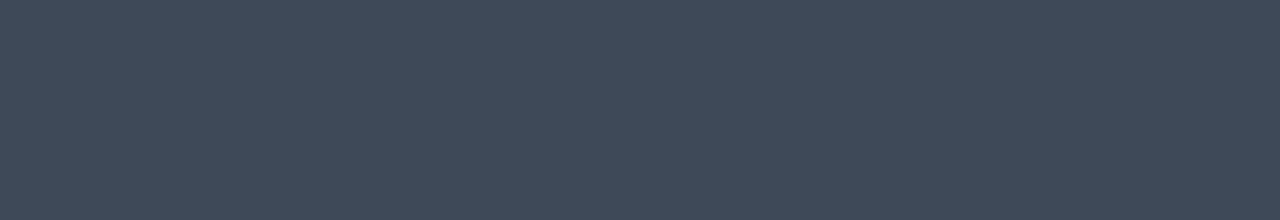
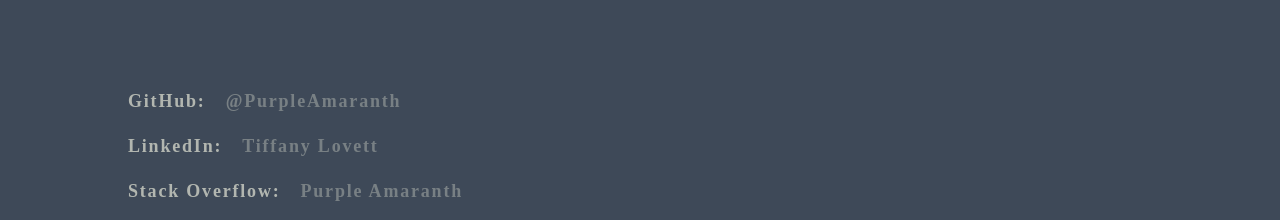
Before and after one commit to PurpleAmaranth/react-portfolio, a React (Create React App) app: page / in a window 1280 px wide. Shown: the part 831-1051 px from the top of the page. Before the commit the page ends 921 px from the top, so only its background shows below. Built offline with nearby package versions, Linux system fonts and the light colour scheme.

Commit message:
Working on links and fixing images.

```diff
--- a/src/components/Experience.js
+++ b/src/components/Experience.js
@@ -4,28 +4,53 @@
   return (
       <section className="my-5">
         <div className="my-2">
+          <section>
+            <header id="Qualifications" class="section-title">Qualifications</header>
+                <h3 class="section-heading">Skills</h3>
+                    <ul>
                         <h3>Languages</h3>
-          <ul>C++, Python, Bash, HTML/CSS, JavaScript, JQuery, React, Bootstrap, NodeJS, Express, MySQL, Sequelize, MongoDB, Mongoose, GraphQL</ul>
+                            <ul>Python, Bash, HTML/CSS, JavaScript, NodeJS, mySQL</ul>
                         <h3>Certificates</h3>
+                            <ul>DU-Full Stack Coding Bootcamp - 2021</ul>
+                            <ul>Networking++ - RRCC Course 2021 - Test Pending</ul>
+                        <h3>Degrees</h3>
+                            <h4>Colorado School of Mines</h4>
+                                <ul>M.S. Computer Science - Ongoing</ul>
+                            <h4>Johnson County Community College</h4>
+                                <ul>A.A. Liberal Arts - 2008</ul>
+                    </ul>
+        </section>
+
+        <section>
+            <header id="Experience" class="section-title">Experience</header>
+
+                <h3 class="section-heading">Volunteering</h3>
                     <ul>
-              <h4>University of Denver -Full Stack Flex - Coding Bootcamp</h4>
-                  <ul>Awarded 2021</ul>
-              <h4>Networking++</h4>
-                  <ul>RRCC Course 2020 - Test Pending</ul>
+                        <h3 class="section-topic">Coding</h3>
+                            <ul class="section-info">Kansas City Women in Technology - 2019</ul>
+                            <ul class="section-info">Compile KC - 2018</ul>
+                            <ul class="section-info">Shamhacks - 2018</ul>
+                        <h3 class="section-topic">Community</h3>
+                            <ul class="section-info">Habitat for Humanity - 2019</ul>
+                            <ul class="section-info">Heart to Heart International - 2019</ul>
                     </ul>
 
-      <h3>Degrees</h3>
+                <h3 class="section-heading">Professional and Academic Work</h3>
                 <ul>
-              <h4>Colorado School of Mines</h4>
-                  <ul>M.S. Computer Science, Robotics and Intelligent Systems - Current - GPA 4.0</ul>
-              <h4>Red Rocks Community College</h4>
-                  <ul>A.S. General Studies - 2021 - 4.0</ul>
-              <h4>Johnson County Community College</h4>
-                  <ul>A.A. Liberal Arts - 2008 - GPA 3.5</ul>
+                    <h3>Highlights</h3>
+                        <h4 class="section-info">NASA Goddard Spaceflight Center and Colorado Space Grant Consortium - 2021</h4>
+                            <ul>Modified Mallamute Rocket 360 Camera Experimental Payload</ul>
+                        <h4 class="section-info">NASA Community College Scholars - 2020</h4>
+                            <ul>Mars Rover Robotics Challenge and Teaming Experience</ul>
+                        <h4 class="section-info">Colorado Space Grant Consortium - 2019</h4>
+                            <ul>Bacterial Sample High Altitude Balloon Payload</ul>
+                            <ul class="linked-in">
+                                For more details please contact me or visit my
+                                <a href="https://www.linkedin.com/in/tiffany-lovett-9135b2ba/">LinkedIn</a>
+                                page.
                             </ul>
-      <p>
-      See my full resume on <a href="https://www.linkedin.com/in/tiffany-lovett-9135b2ba/">LinkedIn</a>.
-      </p>
+                </ul>
+            </section>
           </div>
         </section>
   );
--- a/src/components/Footer.js
+++ b/src/components/Footer.js
@@ -2,28 +2,19 @@
 
 function Footer() {
 
-  const icons = [
-    {
-      name: "fab fa-github",
-      link: "https://github.com/PurpleAmaranth"
-    },
-    {
-      name: "fab fa-linkedin",
-      link: "https://www.linkedin.com/in/tiffany-lovett-9135b2ba/"
-    },
-    {
-      name: "fab fa-stack-overflow",
-      link: "https://stackoverflow.com/users/9440331/purple-amaranth"
-    }
-  ]
-
   return (
     <footer className="flex-row px-1">
-      {icons.map(icon =>
-      (
-        <a href={icon.link} key={icon.name} target="_blank" rel="noopener noreferrer"><i className={icon.name}></i></a>
-      )
-        )}
+      <div>
+          <ul class>
+          GitHub:<a href="https://github.com/PurpleAmaranth">@PurpleAmaranth</a>
+          </ul>
+          <ul>
+          LinkedIn:<a href="https://www.linkedin.com/in/tiffany-lovett-9135b2ba/">Tiffany Lovett</a>
+          </ul>
+          <ul>
+          Stack Overflow:<a href="https://stackoverflow.com/users/9440331/purple-amaranth">Purple Amaranth</a>
+          </ul>
+      </div>
     </footer>
   );
 }
--- a/src/components/bio.js
+++ b/src/components/bio.js
@@ -5,7 +5,7 @@
       <section className="my-5">
         <div className="my-2">
           <div className="profile-img my-5">
-          <img class="portrait" src="../assets/images/talovett_headshot.png" alt= "A portrait of T A Lovett."/>
+          <img class= "portrait" src={require("../assets/images/talovett_headshot.png")} alt= "A portrait of T A Lovett."/>
           </div>
           <p>
           Hello! I'm Tiffany Lovett a Coding Entrepreneur and
--- a/src/index.css
+++ b/src/index.css
@@ -206,8 +206,10 @@
 }
 
 footer {
-  font-size: 48px;
-  justify-content: center;
+  font-size: 18px;
+  justify-content: Left;
+  margin-left: 5rem;
+  filter: sepia(1) opacity(60%);
 }
 
 footer a {
```
Lines whose indentation alone changed are shown as unchanged.
